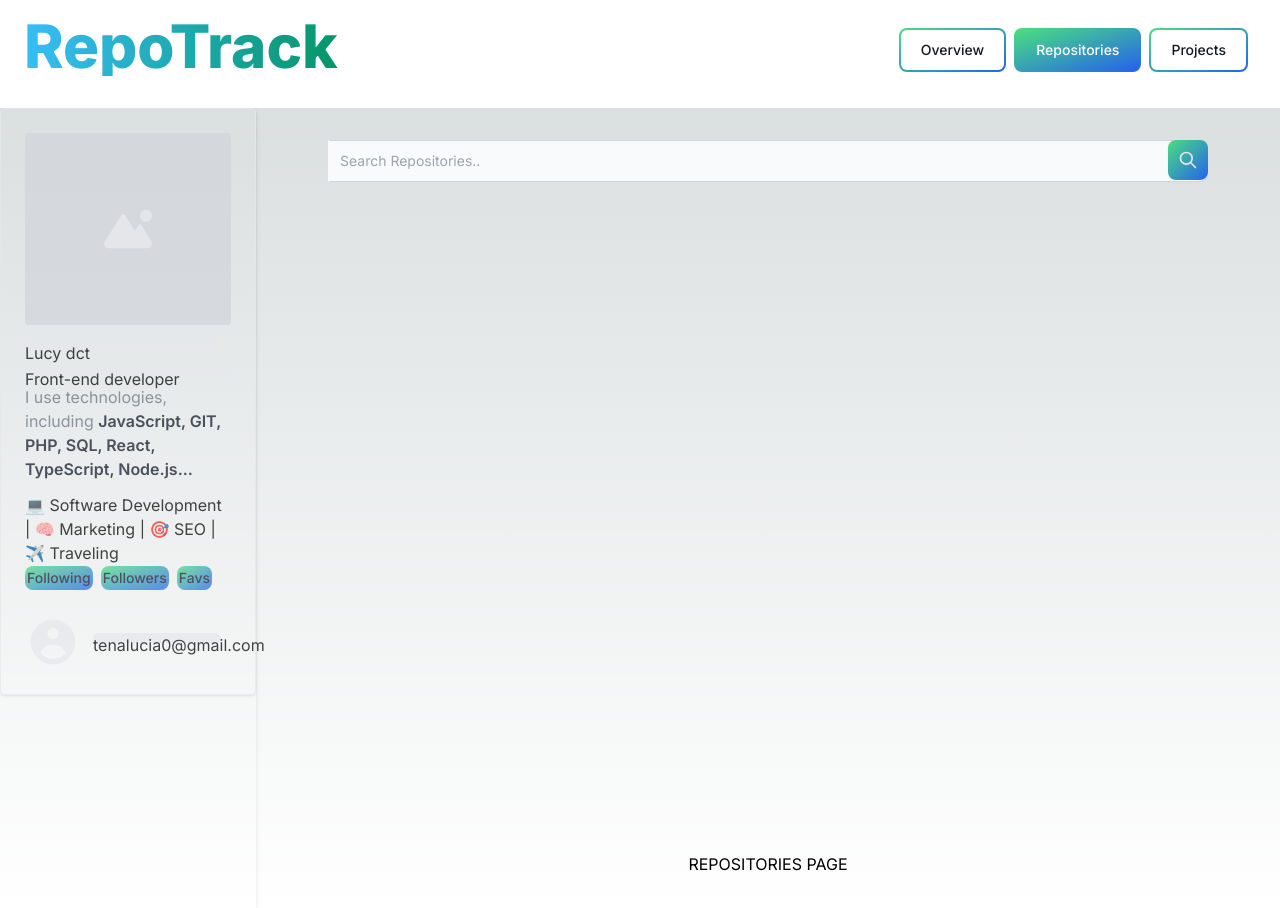
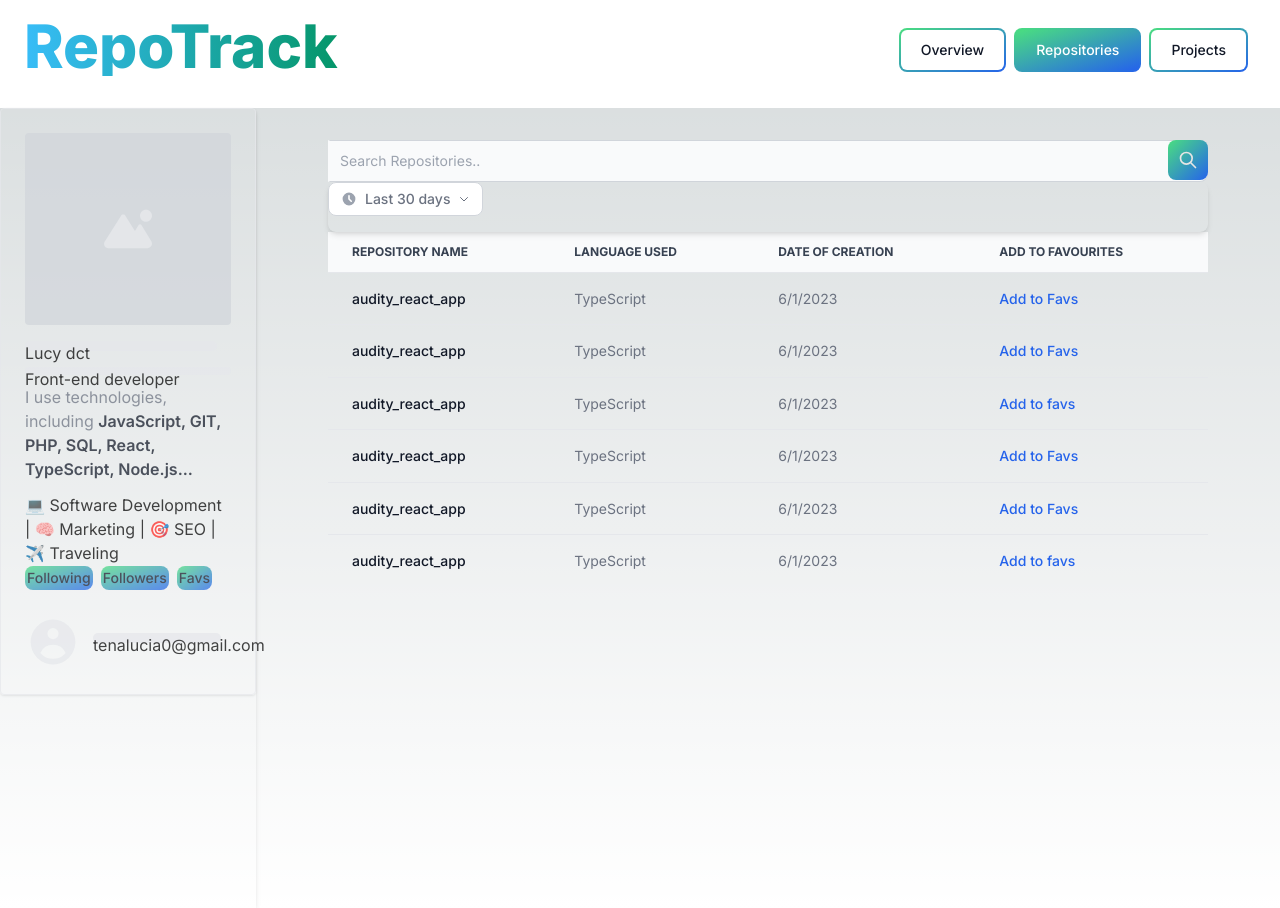
Before and after one commit to Lucydct22/git-challenge-next, a Next.js app: page / in a window 1280 px wide. Built offline with nearby package versions, Linux system fonts and the light colour scheme.

Commit message:
feat: Table for repositories

```diff
--- a/src/app/page.tsx
+++ b/src/app/page.tsx
@@ -13,8 +13,151 @@ export default function Repositories() {
             <span className="sr-only">Search</span>
           </button>
         </div>
-      </form>
-      REPOSITORIES PAGE
-    </main>
+
+
+        <div className="relative overflow-x-auto shadow-md sm:rounded-lg">
+          <div className="flex items-center justify-between pb-4">
+            <div>
+              <button id="dropdownRadioButton" data-dropdown-toggle="dropdownRadio" className="inline-flex items-center text-gray-500 bg-white border border-gray-300 focus:outline-none hover:bg-gray-100 focus:ring-4 focus:ring-gray-200 font-medium rounded-lg text-sm px-3 py-1.5 dark:bg-gray-800 dark:text-white dark:border-gray-600 dark:hover:bg-gray-700 dark:hover:border-gray-600 dark:focus:ring-gray-700" type="button">
+                <svg className="w-4 h-4 mr-2 text-gray-400" aria-hidden="true" fill="currentColor" viewBox="0 0 20 20" xmlns="http://www.w3.org/2000/svg"><path fill-rule="evenodd" d="M10 18a8 8 0 100-16 8 8 0 000 16zm1-12a1 1 0 10-2 0v4a1 1 0 00.293.707l2.828 2.829a1 1 0 101.415-1.415L11 9.586V6z" clip-rule="evenodd"></path></svg>
+                Last 30 days
+                <svg className="w-3 h-3 ml-2" aria-hidden="true" fill="none" stroke="currentColor" viewBox="0 0 24 24" xmlns="http://www.w3.org/2000/svg"><path stroke-linecap="round" stroke-linejoin="round" stroke-width="2" d="M19 9l-7 7-7-7"></path></svg>
+              </button>
+              <div id="dropdownRadio" className="z-10 hidden w-48 bg-white divide-y divide-gray-100 rounded-lg shadow dark:bg-gray-700 dark:divide-gray-600" data-popper-reference-hidden="" data-popper-escaped="" data-popper-placement="top">
+                <ul className="p-3 space-y-1 text-sm text-gray-700 dark:text-gray-200" aria-labelledby="dropdownRadioButton">
+                  <li>
+                    <div className="flex items-center p-2 rounded hover:bg-gray-100 dark:hover:bg-gray-600">
+                      <input id="filter-radio-example-1" type="radio" value="" name="filter-radio" className="w-4 h-4 text-blue-600 bg-gray-100 border-gray-300 focus:ring-blue-500 dark:focus:ring-blue-600 dark:ring-offset-gray-800 dark:focus:ring-offset-gray-800 focus:ring-2 dark:bg-gray-700 dark:border-gray-600" />
+                      <label htmlFor="filter-radio-example-1" className="w-full ml-2 text-sm font-medium text-gray-900 rounded dark:text-gray-300">Last day</label>
+                    </div>
+                  </li>
+                  <li>
+                    <div className="flex items-center p-2 rounded hover:bg-gray-100 dark:hover:bg-gray-600">
+                      <input id="filter-radio-example-2" type="radio" value="" name="filter-radio" className="w-4 h-4 text-blue-600 bg-gray-100 border-gray-300 focus:ring-blue-500 dark:focus:ring-blue-600 dark:ring-offset-gray-800 dark:focus:ring-offset-gray-800 focus:ring-2 dark:bg-gray-700 dark:border-gray-600" />
+                      <label htmlFor="filter-radio-example-2" className="w-full ml-2 text-sm font-medium text-gray-900 rounded dark:text-gray-300">Last 7 days</label>
+                    </div>
+                  </li>
+                  <li>
+                    <div className="flex items-center p-2 rounded hover:bg-gray-100 dark:hover:bg-gray-600">
+                      <input id="filter-radio-example-3" type="radio" value="" name="filter-radio" className="w-4 h-4 text-blue-600 bg-gray-100 border-gray-300 focus:ring-blue-500 dark:focus:ring-blue-600 dark:ring-offset-gray-800 dark:focus:ring-offset-gray-800 focus:ring-2 dark:bg-gray-700 dark:border-gray-600" />
+                      <label htmlFor="filter-radio-example-3" className="w-full ml-2 text-sm font-medium text-gray-900 rounded dark:text-gray-300">Last 30 days</label>
+                    </div>
+                  </li>
+                  <li>
+                    <div className="flex items-center p-2 rounded hover:bg-gray-100 dark:hover:bg-gray-600">
+                      <input id="filter-radio-example-4" type="radio" value="" name="filter-radio" className="w-4 h-4 text-blue-600 bg-gray-100 border-gray-300 focus:ring-blue-500 dark:focus:ring-blue-600 dark:ring-offset-gray-800 dark:focus:ring-offset-gray-800 focus:ring-2 dark:bg-gray-700 dark:border-gray-600" />
+                      <label htmlFor="filter-radio-example-4" className="w-full ml-2 text-sm font-medium text-gray-900 rounded dark:text-gray-300">Last month</label>
+                    </div>
+                  </li>
+                  <li>
+                    <div className="flex items-center p-2 rounded hover:bg-gray-100 dark:hover:bg-gray-600">
+                      <input id="filter-radio-example-5" type="radio" value="" name="filter-radio" className="w-4 h-4 text-blue-600 bg-gray-100 border-gray-300 focus:ring-blue-500 dark:focus:ring-blue-600 dark:ring-offset-gray-800 dark:focus:ring-offset-gray-800 focus:ring-2 dark:bg-gray-700 dark:border-gray-600" />
+                      <label htmlFor="filter-radio-example-5" className="w-full ml-2 text-sm font-medium text-gray-900 rounded dark:text-gray-300">Last year</label>
+                    </div>
+                  </li>
+                </ul>
+              </div>
+            </div>
+          </div>
+        </div>
+        <table className="w-full text-sm text-left text-gray-500 dark:text-gray-400">
+          <thead className="text-xs text-gray-700 uppercase bg-gray-50 dark:bg-gray-700 dark:text-gray-400">
+            <tr>
+              <th scope="col" className="px-6 py-3">
+                Repository name
+              </th>
+              <th scope="col" className="px-6 py-3">
+                Language used
+              </th>
+              <th scope="col" className="px-6 py-3">
+                Date of creation
+              </th>
+              <th scope="col" className="px-6 py-3">
+                Add to favourites
+              </th>
+            </tr>
+          </thead>
+          <tbody>
+            <tr className="bg-white border-b dark:bg-gray-800 dark:border-gray-700 hover:bg-gray-50 dark:hover:bg-gray-600" />
+            <th scope="row" className="px-6 py-4 font-medium text-gray-900 whitespace-nowrap dark:text-white">
+              audity_react_app
+            </th>
+            <td className="px-6 py-4">
+              TypeScript
+            </td>
+            <td className="px-6 py-4">
+              6/1/2023
+            </td>
+            <td className="px-6 py-4">
+              <a href="#" className="font-medium text-blue-600 dark:text-blue-500 hover:underline">Add to Favs</a>
+            </td>
+            <tr className="bg-white border-b dark:bg-gray-800 dark:border-gray-700 hover:bg-gray-50 dark:hover:bg-gray-600" />
+            <th scope="row" className="px-6 py-4 font-medium text-gray-900 whitespace-nowrap dark:text-white">
+              audity_react_app
+            </th>
+            <td className="px-6 py-4">
+              TypeScript
+            </td>
+            <td className="px-6 py-4">
+              6/1/2023
+            </td>
+            <td className="px-6 py-4">
+              <a href="#" className="font-medium text-blue-600 dark:text-blue-500 hover:underline">Add to Favs</a>
+            </td>
+            <tr className="bg-white border-b dark:bg-gray-800 dark:border-gray-700 hover:bg-gray-50 dark:hover:bg-gray-600" />
+            <th scope="row" className="px-6 py-4 font-medium text-gray-900 whitespace-nowrap dark:text-white">
+              audity_react_app
+            </th>
+            <td className="px-6 py-4">
+              TypeScript
+            </td>
+            <td className="px-6 py-4">
+              6/1/2023
+            </td>
+            <td className="px-6 py-4">
+              <a href="#" className="font-medium text-blue-600 dark:text-blue-500 hover:underline">Add to favs</a>
+            </td>
+            <tr className="bg-white border-b dark:bg-gray-800 dark:border-gray-700 hover:bg-gray-50 dark:hover:bg-gray-600" />
+            <th scope="row" className="px-6 py-4 font-medium text-gray-900 whitespace-nowrap dark:text-white">
+              audity_react_app
+            </th>
+            <td className="px-6 py-4">
+              TypeScript
+            </td>
+            <td className="px-6 py-4">
+              6/1/2023
+            </td>
+            <td className="px-6 py-4">
+              <a href="#" className="font-medium text-blue-600 dark:text-blue-500 hover:underline">Add to Favs</a>
+            </td>
+            <tr className="bg-white border-b dark:bg-gray-800 dark:border-gray-700 hover:bg-gray-50 dark:hover:bg-gray-600" />
+            <th scope="row" className="px-6 py-4 font-medium text-gray-900 whitespace-nowrap dark:text-white">
+              audity_react_app
+            </th>
+            <td className="px-6 py-4">
+              TypeScript
+            </td>
+            <td className="px-6 py-4">
+              6/1/2023
+            </td>            <td className="px-6 py-4">
+              <a href="#" className="font-medium text-blue-600 dark:text-blue-500 hover:underline">Add to Favs</a>
+            </td>
+            <tr className="bg-white border-b dark:bg-gray-800 dark:border-gray-700 hover:bg-gray-50 dark:hover:bg-gray-600" />
+            <th scope="row" className="px-6 py-4 font-medium text-gray-900 whitespace-nowrap dark:text-white">
+              audity_react_app
+            </th>
+            <td className="px-6 py-4">
+              TypeScript
+            </td>
+            <td className="px-6 py-4">
+              6/1/2023
+            </td>
+            <td className="px-6 py-4">
+              <a href="#" className="font-medium text-blue-600 dark:text-blue-500 hover:underline">Add to favs</a>
+            </td>
+          </tbody>
+        </table>
+      </form >
+    </main >
   )
 }
```
Also changed, not shown: src/assets/logoChallenge.jpg (deleted).
